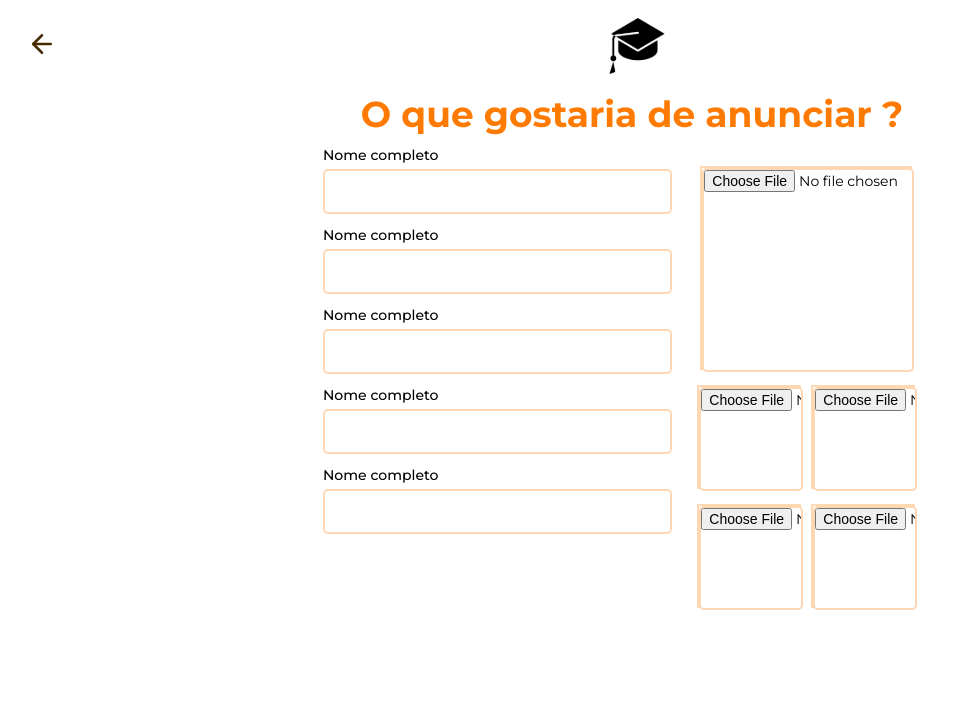
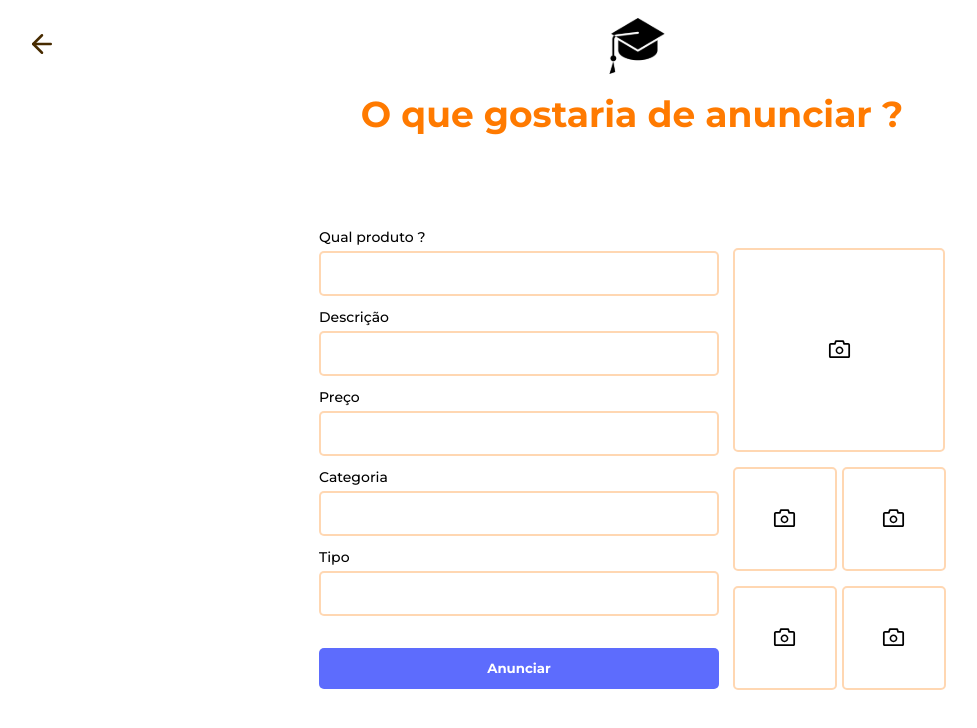
Before and after one commit to gbryan6/bairs-web, a React (Create React App) app in the folder frontend/: page /newad in a window 1280 px wide. Shown: the top 728 px of the page, without its empty margins (8-985 px from the left). Built offline with nearby package versions, Linux system fonts and the light colour scheme.

Commit message:
feat: finish page registerad

```diff
--- a/frontend/src/pages/register.js
+++ b/frontend/src/pages/register.js
@@ -77,7 +77,7 @@ function Register() {
               <label htmlFor="cpf">CPF</label>
               <input type="number" id="cpf" name="cpf" required />
 
-              <button to="/" type="submit" id="prox">
+              <button to="/" type="submit" id="button">
                 Proximo
               </button>
             </div>
--- a/frontend/src/pages/registerad.js
+++ b/frontend/src/pages/registerad.js
@@ -14,42 +14,50 @@ function RegisterAd() {
           <form action="">
             <div className="inputs__area">
               <div className="wrapper__ad">
-                <label htmlFor="name">Nome completo</label>
+                <label htmlFor="name">Qual produto ?</label>
                 <input type="text" name="name" id="name" required />
               </div>
               <div className="wrapper__ad">
-                <label htmlFor="name">Nome completo</label>
+                <label htmlFor="name">Descrição</label>
                 <input type="text" name="name" id="name" required />
               </div>
               <div className="wrapper__ad">
-                <label htmlFor="name">Nome completo</label>
+                <label htmlFor="name">Preço</label>
                 <input type="text" name="name" id="name" required />
               </div>
               <div className="wrapper__ad">
-                <label htmlFor="name">Nome completo</label>
+                <label htmlFor="name">Categoria</label>
                 <input type="text" name="name" id="name" required />
               </div>
               <div className="wrapper__ad">
-                <label htmlFor="name">Nome completo</label>
+                <label htmlFor="name">Tipo</label>
                 <input type="text" name="name" id="name" required />
               </div>
+              <button  type="submit" id="button">
+                Anunciar
+              </button>
             </div>
             <div className="photos__ad">
-              <label htmlFor="" id="main">
-                <input type="file" name="" id="main" />
+              <label className="thumbs main">
+                <input type="file" />
+                <AiOutlineCamera />
               </label>
               <div className="small">
-                <label htmlFor="" id="sec">
-                  <input type="file" name="" id="sec" />
+                <label className="thumbs sec">
+                  <input type="file" />
+                  <AiOutlineCamera />
                 </label>
-                <label htmlFor="" id="sec">
-                  <input type="file" name="" id="sec" />
+                <label className="thumbs sec">
+                  <input type="file" />
+                  <AiOutlineCamera />
                 </label>
-                <label htmlFor="" id="sec">
-                  <input type="file" name="" id="sec" />
+                <label className="thumbs sec">
+                  <input type="file" />
+                  <AiOutlineCamera />
                 </label>
-                <label htmlFor="" id="sec">
-                  <input type="file" name="" id="sec" />
+                <label className="thumbs sec">
+                  <input type="file" />
+                  <AiOutlineCamera />
                 </label>
               </div>
             </div>
--- a/frontend/src/styles/pages/register.css
+++ b/frontend/src/styles/pages/register.css
@@ -1,4 +1,4 @@
-#prox {
+#button {
     width: 400px;
     height: 41px;
     background-color: #5D6CFD;
@@ -61,6 +61,10 @@ label#thumbnail.has-thumbnail {
     text-align: center;
     margin-top: 5px;
     font-family: "Montserrat", sans-serif;
+}
+
+.form__photo{
+    margin-top: 23px;
 }
 
 .form__flex #birth {
--- a/frontend/src/styles/pages/registerad.css
+++ b/frontend/src/styles/pages/registerad.css
@@ -1,18 +1,28 @@
+.newad__content{
+    width: 100vw;
+    height: 100vh;
+}
+
 .newad__registerarea {
-    display: flex;
-    justify-content: center;
-    align-items: center;
+  height: 80vh;
+  overflow: hidden;
+  display: flex;
+  justify-content: center;
+  align-items: center;
+
 }
 
 .form__content--ad {
-    width: 80%;
+    width: 100%;
     display: flex;
     flex-direction: row;
-    justify-content: center
+    justify-content: center;
 }
 
 .form__content--ad form {
     display: flex;
+    width: 50%;
+    justify-content: space-around;
 }
 
 .form__content--ad input {
@@ -55,6 +65,7 @@ select {
 .photos__ad {
     margin-top: 20px;
     width: 50%;
+    max-width: 212px;
     display: flex;
     flex-direction: column;
     align-items: center;
@@ -66,23 +77,49 @@ select {
 
 .inputs__area {
     width: 400px;
-    margin: 0;
+
 }
 
-#main {
+.inputs__area > #button{
+    margin-top: 30px;
+}
+
+.main {
     width: 208px;
     height: 200px;
     padding: 0;
+    display: flex;
 }
 
-#sec {
+.sec {
     width: 100px;
     height: 100px;
     padding: 0;
+    display: flex;
 }
 
 .small {
     display: grid;
     grid-template-columns: 1fr 1fr;
-    column-gap: 10px;
+    column-gap: 5px;
 }
+
+
+
+.thumbs{
+    display: flex;
+    justify-content: center;
+    align-items: center;
+    border-radius: 5px;
+}
+
+.thumbs > input{
+    width: 100%;
+    height: 100%;
+    display: none;
+}
+
+.thumbs > svg{
+    width: 25px;
+    height: 25px;
+}
```
